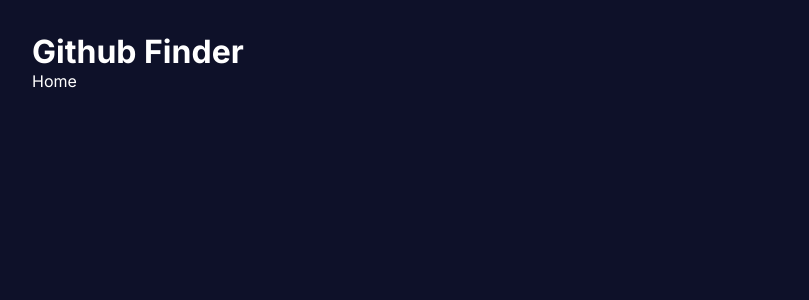
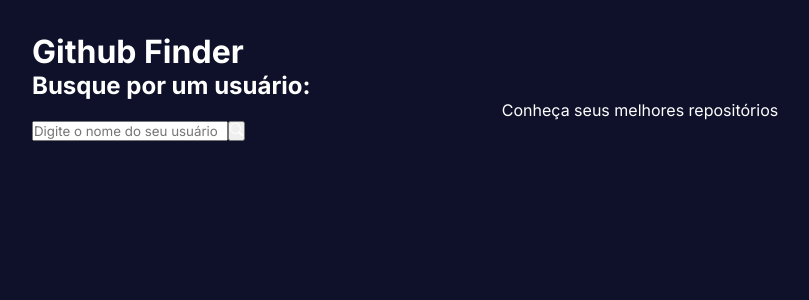
Before and after one commit to jLucasHoff/project-GitHub-Finder, a React (Vite) app in the folder project/: page / in a window 1280 px wide. Shown: the top 300 px of the page, without its empty margins (0-809 px from the left). Built offline with nearby package versions, Linux system fonts and the light colour scheme.

Commit message:
Import Search in Home.tsx

```diff
--- a/project/src/routes/Home.tsx
+++ b/project/src/routes/Home.tsx
@@ -1,5 +1,9 @@
+import Search from "../components/Search"
+
 const Home = () => {
-    return <div>Home</div>
+    return <div>
+        <Search />
+    </div>
 }
 
 export default Home
```
